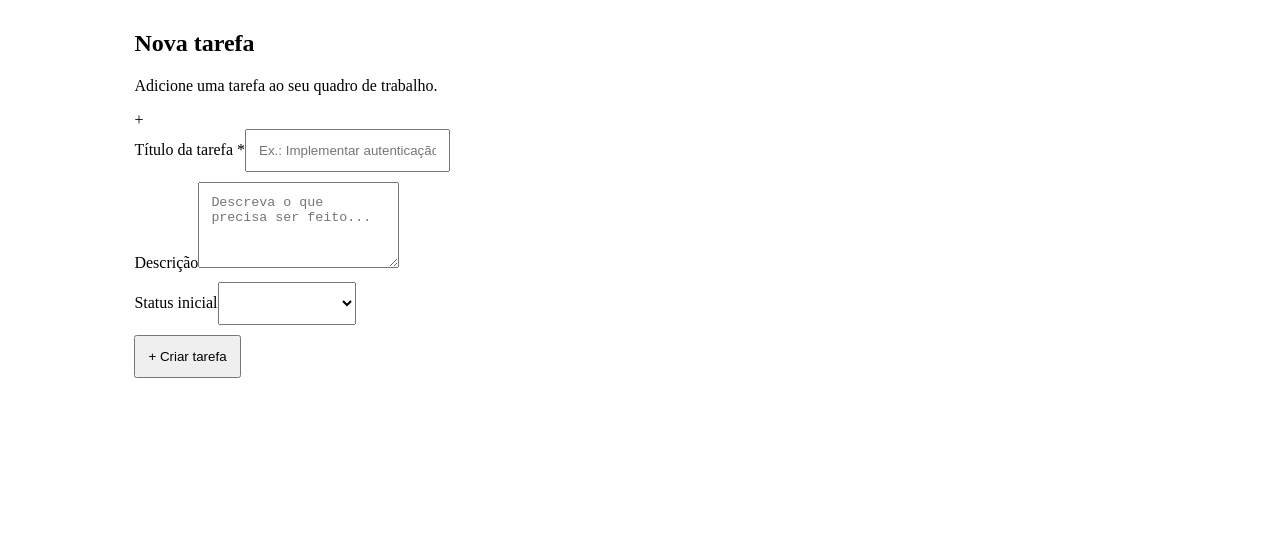
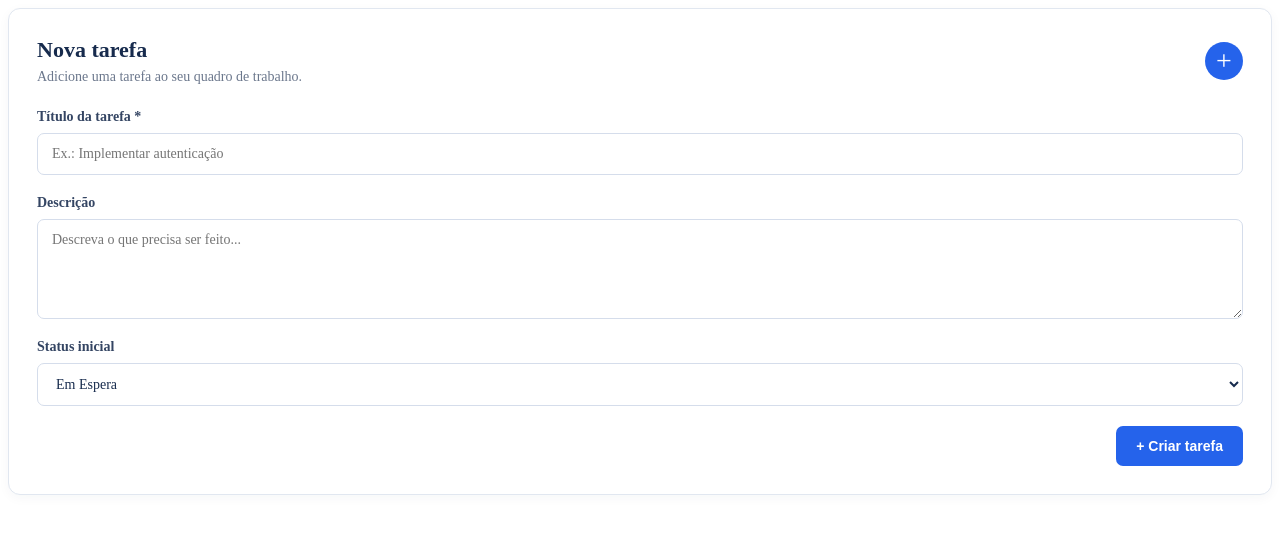
Before and after one commit to BrunoMonte/frontApiTask, an Angular app: page /new-task in a window 1280 px wide. Shown: the top 534 px of the page. Built offline with nearby package versions, Linux system fonts and the light colour scheme.

Commit message:
style: add components buton block

```diff
--- a/src/app/components/task-form/task-form.css
+++ b/src/app/components/task-form/task-form.css
@@ -1,21 +1,131 @@
-.form-container {
-  width: 80%;
-  margin: 30px auto;
+:host {
+  display: block;
+  width: 100%;
 }
 
-form {
+.form-container {
+  padding: 28px;
+  background: #ffffff;
+  border: 1px solid #e1e7f0;
+  border-radius: 12px;
+  box-shadow: 0 3px 12px rgba(24, 39, 75, 0.04);
+}
+
+.form-header {
+  display: flex;
+  align-items: center;
+  justify-content: space-between;
+  gap: 16px;
+  margin-bottom: 24px;
+}
+
+.form-header h2 {
+  margin: 0 0 6px;
+  color: #172b4d;
+  font-size: 22px;
+  font-weight: 700;
+}
+
+.form-header p {
+  margin: 0;
+  color: #6b778c;
+  font-size: 14px;
+}
+
+.form-icon {
+  display: flex;
+  align-items: center;
+  justify-content: center;
+  width: 38px;
+  height: 38px;
+  flex-shrink: 0;
+  border-radius: 50%;
+  background: #2563eb;
+  color: #ffffff;
+  font-size: 28px;
+}
+
+.form-group {
   display: flex;
   flex-direction: column;
-  gap: 10px;
+  gap: 8px;
+  margin-bottom: 20px;
 }
 
-input,
-textarea,
-select {
-  padding: 12px;
+.form-group label {
+  color: #344563;
+  font-size: 14px;
+  font-weight: 600;
 }
 
-button {
-  padding: 12px;
+.form-group input,
+.form-group textarea,
+.form-group select {
+  width: 100%;
+  box-sizing: border-box;
+  padding: 12px 14px;
+  border: 1px solid #d5ddeb;
+  border-radius: 7px;
+  background: #ffffff;
+  color: #172b4d;
+  font: inherit;
+  font-size: 14px;
+  transition:
+    border-color 0.2s,
+    box-shadow 0.2s;
+}
+
+.form-group input:focus,
+.form-group textarea:focus,
+.form-group select:focus {
+  outline: none;
+  border-color: #2563eb;
+  box-shadow: 0 0 0 3px rgba(37, 99, 235, 0.12);
+}
+
+.form-group textarea {
+  resize: vertical;
+  min-height: 100px;
+}
+
+.form-actions {
+  display: flex;
+  justify-content: flex-end;
+  margin-top: 8px;
+}
+
+.btn-primary {
+  padding: 12px 20px;
+  border: none;
+  border-radius: 7px;
+  background: #2563eb;
+  color: #ffffff;
+  font-size: 14px;
+  font-weight: 600;
   cursor: pointer;
+  transition:
+    background 0.2s,
+    transform 0.2s;
 }
+
+.btn-primary:hover {
+  background: #1d4ed8;
+}
+
+.btn-primary:active {
+  transform: translateY(1px);
+}
+
+@media (max-width: 600px) {
+  .form-container {
+    padding: 18px;
+  }
+
+  .form-header h2 {
+    font-size: 19px;
+  }
+
+  .form-actions .btn-primary {
+    width: 100%;
+  }
+}
--- a/src/app/components/task-form/task-form.ts
+++ b/src/app/components/task-form/task-form.ts
@@ -8,20 +8,18 @@ import { Tarefa } from '../../models/task';
   standalone: true,
   imports: [FormsModule],
   templateUrl: './task-form.html',
-  styleUrls: ['./task-form.css']
+  styleUrls: ['./task-form.css'],
 })
 export class TaskForm {
-
   tarefa: Tarefa = {
     title: '',
     description: '',
-    status: 'Pendente'
+    status: 'Em Espera',
   };
 
   constructor(private tarefaService: TarefaService) {}
 
   createTarefa(): void {
-
     if (!this.tarefa.title.trim()) {
       alert('Título obrigatório');
       return;
@@ -29,13 +27,12 @@ export class TaskForm {
 
     this.tarefaService.createTarefa(this.tarefa).subscribe({
       next: () => {
-
         alert('Tarefa criada com sucesso');
 
         this.tarefa = {
           title: '',
           description: '',
-          status: 'Pendente'
+          status: 'Em Espera',
         };
 
         window.location.reload();
@@ -44,7 +41,7 @@ export class TaskForm {
       error: (err) => {
         console.error(err);
         alert('Erro ao criar tarefa');
-      }
+      },
     });
   }
 }
```
